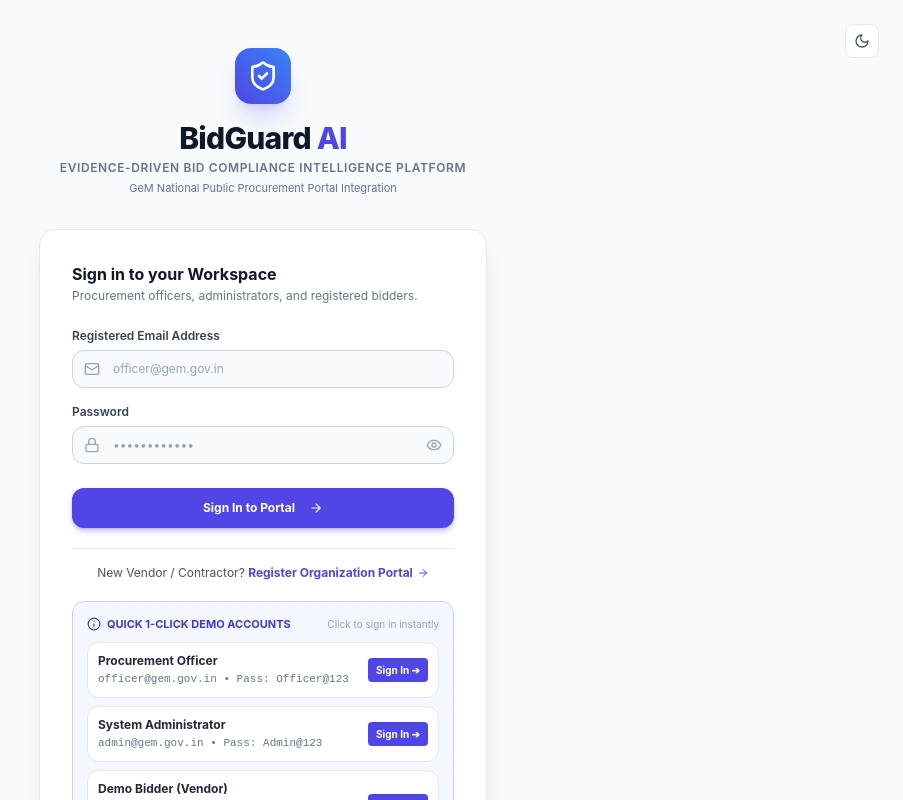
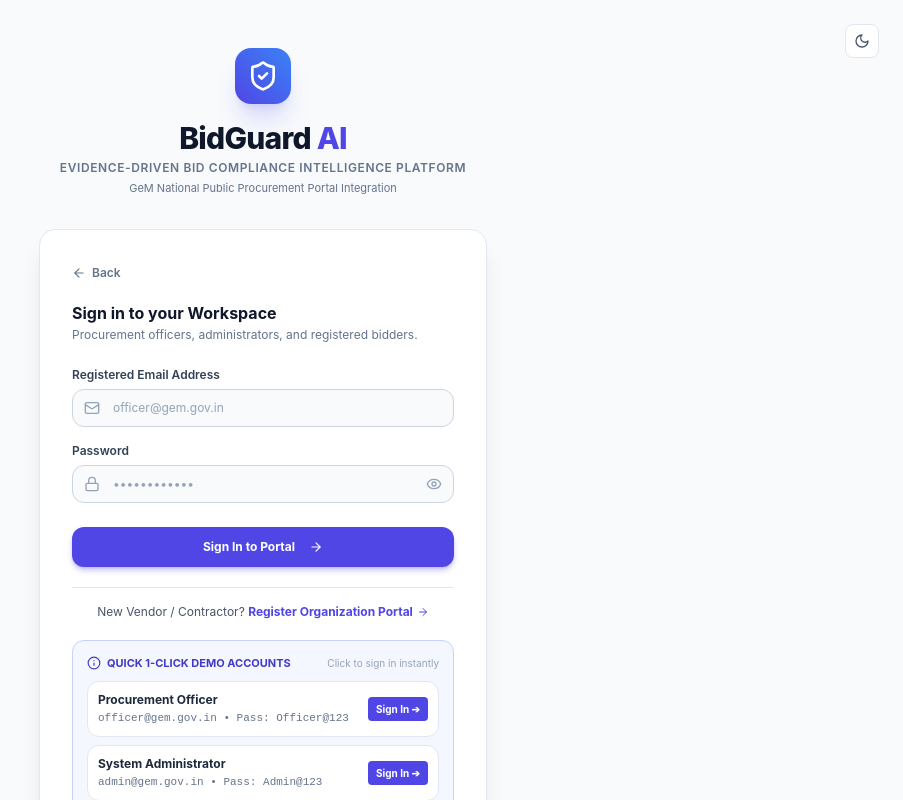
Before and after one commit to Shivam5802/BidSure_AI, a Next.js app in the folder frontend/: page /login in a window 1280 px wide. Shown: the top 800 px of the page, without its empty margins (377-1280 px from the left). Built offline with nearby package versions, Linux system fonts and the light colour scheme; no server answers.

Commit message:
login page

```diff
--- a/frontend/app/login/page.tsx
+++ b/frontend/app/login/page.tsx
@@ -13,6 +13,7 @@ import {
   Loader2,
   CheckCircle2,
   ArrowRight,
+  ArrowLeft,
   Info,
 } from 'lucide-react';
 import { Button } from '@/components/ui/button';
@@ -126,6 +127,14 @@ function LoginForm() {
     }
   };
 
+  const handleBack = () => {
+    if (window.history.length > 1) {
+      router.back();
+    } else {
+      router.replace('/');
+    }
+  };
+
   return (
     <div className="relative flex min-h-screen flex-col justify-center bg-slate-50 dark:bg-slate-950 px-4 py-12 sm:px-6 lg:px-8 select-none text-slate-900 dark:text-slate-100 transition-colors duration-200">
       {/* Theme Toggle in upper right corner */}
@@ -152,6 +161,14 @@ function LoginForm() {
 
       <div className="mt-8 sm:mx-auto sm:w-full sm:max-w-md">
         <div className="rounded-2xl border border-slate-200 dark:border-slate-800 bg-white dark:bg-slate-900/80 p-8 shadow-xl dark:shadow-2xl backdrop-blur-xl">
+          <button
+            type="button"
+            onClick={handleBack}
+            className="mb-5 inline-flex items-center gap-1.5 text-xs font-semibold text-slate-500 transition hover:text-indigo-600 dark:text-slate-400 dark:hover:text-indigo-400"
+          >
+            <ArrowLeft className="h-3.5 w-3.5" />
+            Back
+          </button>
           <div className="mb-6">
             <h2 className="text-base font-bold text-slate-900 dark:text-white">Sign in to your Workspace</h2>
             <p className="mt-0.5 text-xs text-slate-500 dark:text-slate-400">
```
Also changed, not shown: 1 other file (tests, documents, lock files or other folders).
